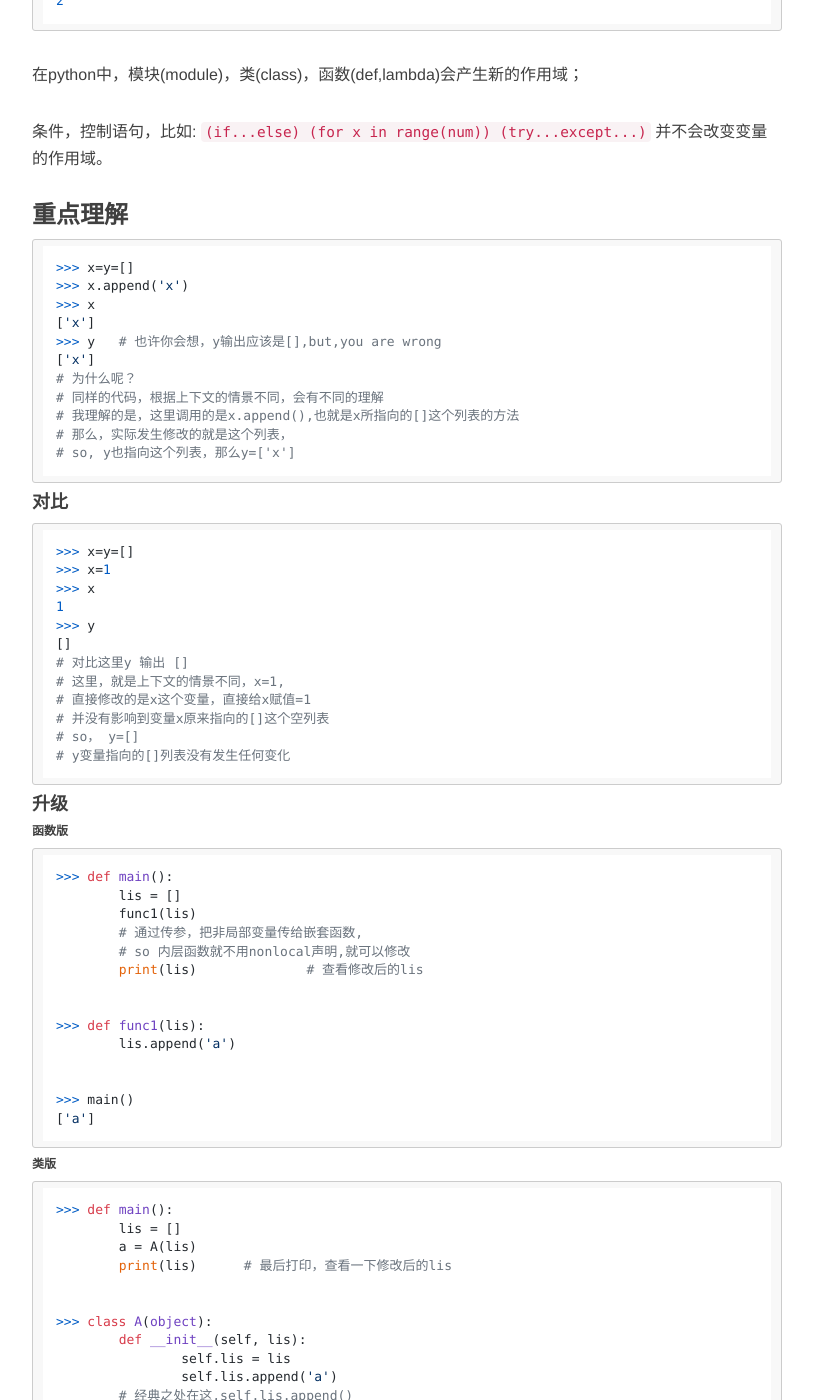
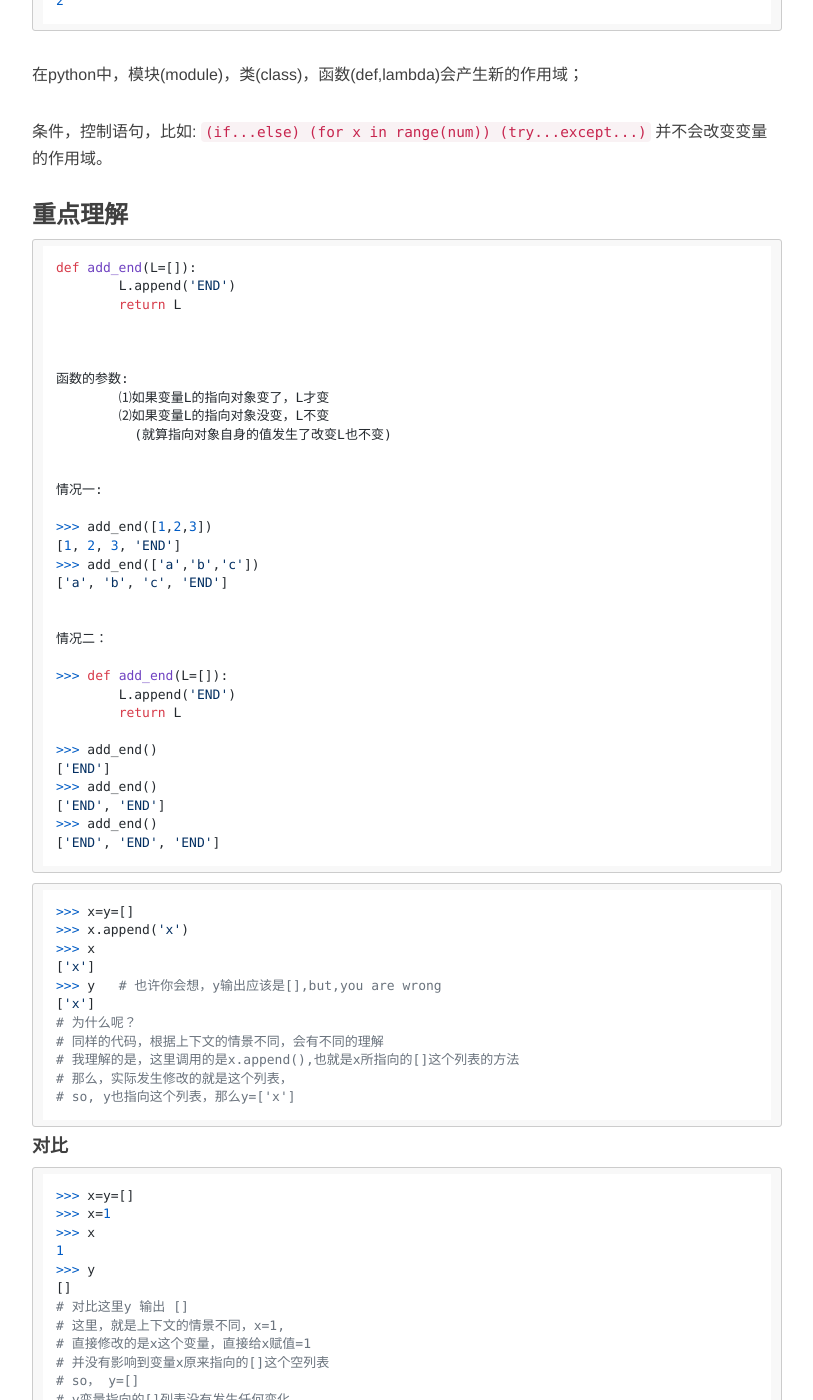
Before and after one commit to Mhh123/4399abc.io, a Jekyll site: the page built from _posts/2018-08-01-16-变量的作用域&变量的指向.md, in a window 1280 px wide and 1400 px high, scrolled down 2132 px. Shown: the whole window, without its empty margins (233-1046 px from the left). Built offline with Jekyll 4.4.1, drawn with Linux system fonts in a browser that asks for light colours; nearby versions of some CDN libraries; comment, search, counter and statistics services are not loaded.

Commit message:
add 2018-08-01-16-变量的作用域\&变量的指向.md

````diff
--- a/_posts/2018-08-01-16-变量的作用域&变量的指向.md
+++ b/_posts/2018-08-01-16-变量的作用域&变量的指向.md
@@ -100,6 +100,42 @@ UnboundLocalError: local variable 'x' referenced before assignment
 
 ### 重点理解
 
+
+```
+def add_end(L=[]):
+	L.append('END')
+	return L
+
+
+
+函数的参数:
+	⑴如果变量L的指向对象变了，L才变
+	⑵如果变量L的指向对象没变，L不变
+	  (就算指向对象自身的值发生了改变L也不变)
+
+
+情况一:
+
+>>> add_end([1,2,3])
+[1, 2, 3, 'END']
+>>> add_end(['a','b','c'])
+['a', 'b', 'c', 'END']
+
+
+情况二：
+
+>>> def add_end(L=[]):
+	L.append('END')
+	return L
+
+>>> add_end()
+['END']
+>>> add_end()
+['END', 'END']
+>>> add_end()
+['END', 'END', 'END']
+```
+
 ```python
 >>> x=y=[]
 >>> x.append('x')
````
